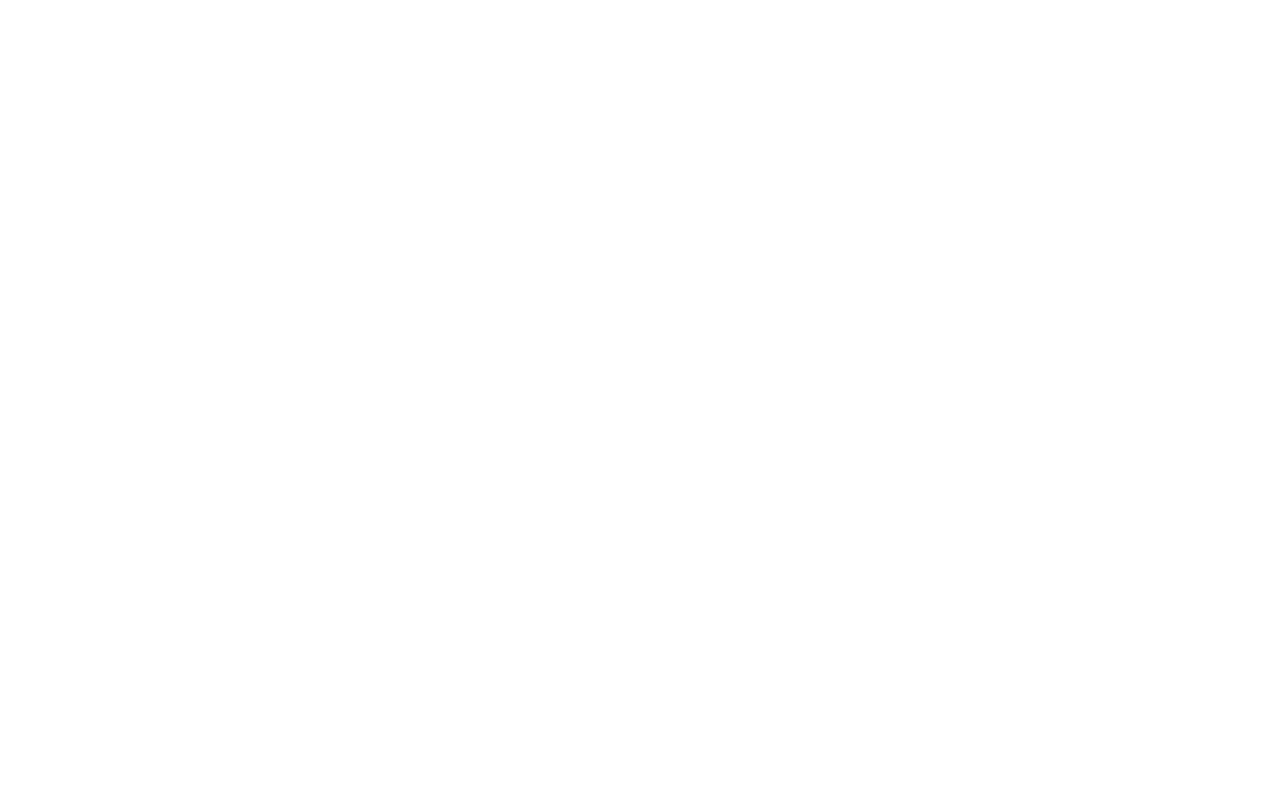
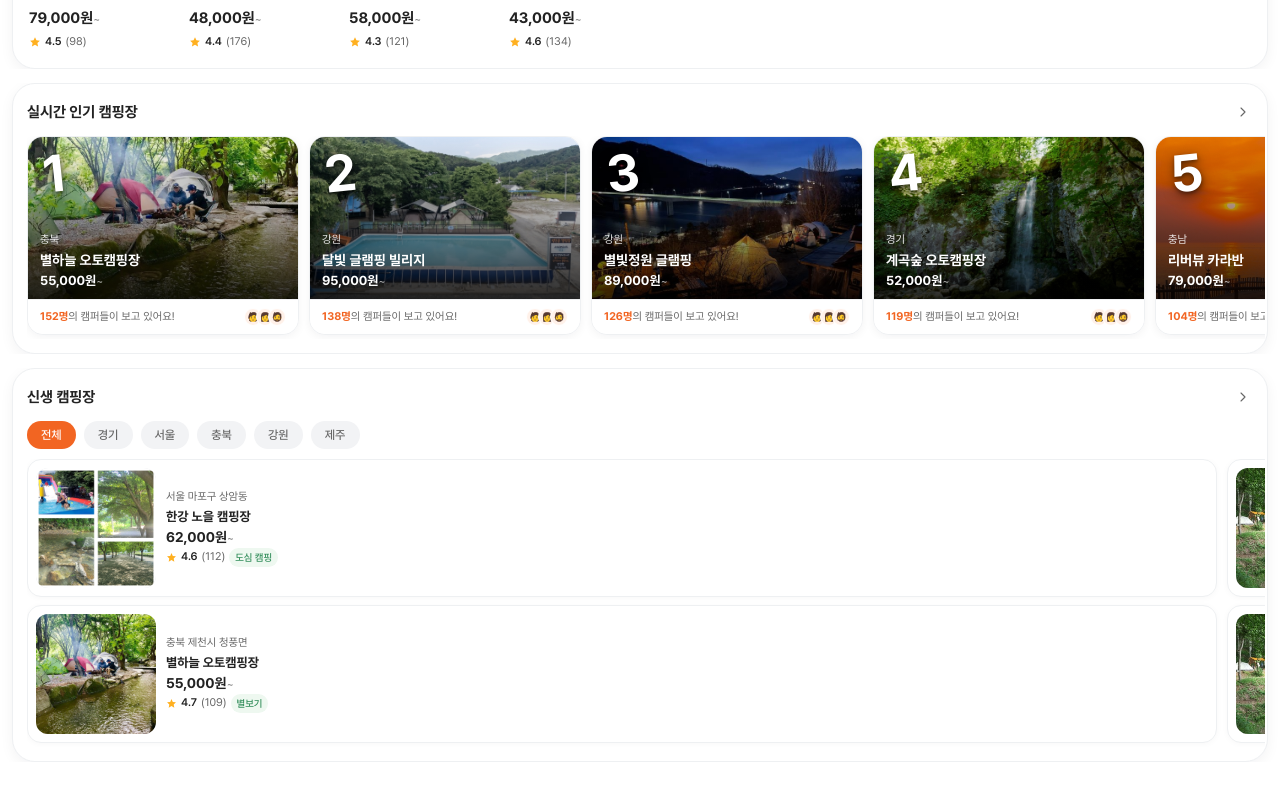
Before and after one commit to EunHaOh/thankqcamping-redesign, a React (Vite) app in the folder thankyou-camping/: page / in a window 1280 px wide. Shown: the part 924-1724 px from the top of the page. Built offline with nearby package versions, Linux system fonts and the light colour scheme.

Commit message:
Fix home banner and sections UI

```diff
--- /dev/null
+++ b/thankyou-camping/src/components/HomeNewCampBundleScroll.tsx
@@ -0,0 +1,16 @@
+import type { ReactNode } from 'react';
+
+interface HomeNewCampBundleScrollProps {
+  children: ReactNode;
+}
+
+/** 신생 캠핑장 전용 — 카드 2개 묶음 가로 스크롤 + 다음 묶음 peek */
+export function HomeNewCampBundleScroll({ children }: HomeNewCampBundleScrollProps) {
+  return (
+    <div className="-mr-3 w-[calc(100%+12px)] overflow-x-hidden">
+      <div className="flex snap-x snap-proximity gap-2.5 overflow-x-auto overscroll-x-contain pl-0 pr-3 pb-1 [-ms-overflow-style:none] [-webkit-overflow-scrolling:touch] [scrollbar-width:none] [touch-action:pan-x_pan-y] [&::-webkit-scrollbar]:hidden">
+        {children}
+      </div>
+    </div>
+  );
+}
--- a/thankyou-camping/src/components/HomeNewCampCard.tsx
+++ b/thankyou-camping/src/components/HomeNewCampCard.tsx
@@ -12,7 +12,7 @@ interface HomeNewCampCardProps {
   cardIndex: number;
 }
 
-const THUMB_SIZE = 110;
+const THUMB_SIZE = 120;
 
 function StarMini() {
   return (
@@ -55,7 +55,7 @@ export const HomeNewCampCard = memo(function HomeNewCampCard({
       ariaLabel={`${campground.name} 상세 보기`}
       className="campground-card box-border flex w-full max-w-full min-w-0 cursor-pointer items-center gap-2.5 overflow-hidden rounded-[14px] border border-[#EEF0F2] bg-white p-2 text-left shadow-[0_1px_6px_rgba(15,23,42,0.03)]"
     >
-      <div className="h-[110px] w-[110px] shrink-0 overflow-hidden rounded-[12px] bg-[#E5E7EB]">
+      <div className="h-[120px] w-[120px] shrink-0 overflow-hidden rounded-[12px] bg-[#E5E7EB]">
         <CoverImage
           sources={[thumbnail]}
           fallback={IMAGE_FALLBACK}
@@ -66,7 +66,7 @@ export const HomeNewCampCard = memo(function HomeNewCampCard({
         />
       </div>
       <div className="min-w-0 flex-1 overflow-hidden">
-        <p className="line-clamp-1 text-[11px] text-ink-muted">{campground.region}</p>
+        <p className="line-clamp-1 text-[11px] text-ink-muted">{campground.location}</p>
         <p className="mt-0.5 line-clamp-1 text-[13px] font-bold leading-snug text-ink">
           {campground.name}
         </p>
--- a/thankyou-camping/src/components/HomePopularCampCard.tsx
+++ b/thankyou-camping/src/components/HomePopularCampCard.tsx
@@ -58,8 +58,11 @@ export const HomePopularCampCard = memo(function HomePopularCampCard({
         />
         <div className="pointer-events-none absolute inset-0 bg-gradient-to-t from-black/80 via-black/30 to-transparent" />
         <div
-          className="pointer-events-none absolute left-3.5 top-3 text-[34px] font-black leading-none text-white"
-          style={{ textShadow: '0 2px 10px rgba(0, 0, 0, 0.55), 0 1px 3px rgba(0, 0, 0, 0.35)' }}
+          className="pointer-events-none absolute left-3 top-3 origin-top-left text-[52px] font-black leading-none text-white"
+          style={{
+            textShadow: '0 4px 12px rgba(0, 0, 0, 0.55), 0 2px 4px rgba(0, 0, 0, 0.4)',
+            transform: 'rotate(-6deg)',
+          }}
           aria-hidden="true"
         >
           {rank}
--- a/thankyou-camping/src/data/homeData.ts
+++ b/thankyou-camping/src/data/homeData.ts
@@ -86,6 +86,21 @@ export const NEW_CAMP_REGIONS = ['전체', '경기', '서울', '충북', '강원
 
 export type NewCampRegion = (typeof NEW_CAMP_REGIONS)[number];
 
+const HOME_NEW_CAMP_FALLBACK_POOL = [
+  'camp-10',
+  'camp-8',
+  'camp-7',
+  'camp-18',
+  'camp-9',
+  'camp-14',
+  'camp-11',
+  'camp-12',
+  'camp-15',
+  'camp-16',
+  'camp-17',
+  'camp-19',
+] as const;
+
 const HOME_NEW_CAMP_BY_REGION: Record<NewCampRegion, string[]> = {
   전체: ['camp-10', 'camp-8', 'camp-7', 'camp-18', 'camp-9', 'camp-14'],
   경기: ['camp-1', 'camp-4', 'camp-5', 'camp-7'],
@@ -96,7 +111,20 @@ const HOME_NEW_CAMP_BY_REGION: Record<NewCampRegion, string[]> = {
 };
 
 export function getHomeNewCampsForRegion(region: NewCampRegion): string[] {
-  return HOME_NEW_CAMP_BY_REGION[region];
+  const regionIds = [...HOME_NEW_CAMP_BY_REGION[region]];
+  const result = [...regionIds];
+
+  for (const id of HOME_NEW_CAMP_FALLBACK_POOL) {
+    if (result.length >= 6) break;
+    if (!result.includes(id)) result.push(id);
+  }
+
+  if (result.length % 2 !== 0) {
+    const extra = HOME_NEW_CAMP_FALLBACK_POOL.find((id) => !result.includes(id));
+    if (extra) result.push(extra);
+  }
+
+  return result.slice(0, 6);
 }
 
 export const HOME_NEW_CAMPS = HOME_NEW_CAMP_BY_REGION.전체;
--- a/thankyou-camping/src/pages/HomePage.tsx
+++ b/thankyou-camping/src/pages/HomePage.tsx
@@ -5,6 +5,7 @@ import { HomeCategoryRow } from '../components/HomeCategoryRow';
 import { HomeCompactCampCard } from '../components/HomeCompactCampCard';
 import { HomeHeroBannerCarousel } from '../components/HomeHeroBannerCarousel';
 import { HomeHorizontalScroll } from '../components/HomeHorizontalScroll';
+import { HomeNewCampBundleScroll } from '../components/HomeNewCampBundleScroll';
 import { HomeNewCampCard } from '../components/HomeNewCampCard';
 import { HomePopularCampCard } from '../components/HomePopularCampCard';
 import { HomePopularCampScroll } from '../components/HomePopularCampScroll';
@@ -28,6 +29,14 @@ import { TEST_VERSION, trackEvent } from '../lib/analytics';
 
 /** 홈 맞춤/예약가능 섹션 시각 통일용 대표 캠핑 이미지 */
 const HOME_FEATURE_IMAGE = getCampMainImage('camp-1');
+
+function chunkNewCampPairs(campIds: string[]): string[][] {
+  const pairs: string[][] = [];
+  for (let i = 0; i < campIds.length; i += 2) {
+    pairs.push(campIds.slice(i, i + 2));
+  }
+  return pairs;
+}
 
 function HomeSectionCard({ title, children }: { title: string; children: ReactNode }) {
   return (
@@ -79,6 +88,11 @@ export function HomePage() {
   const filteredNewCamps = useMemo(
     () => getHomeNewCampsForRegion(newCampRegion),
     [newCampRegion],
+  );
+
+  const newCampBundles = useMemo(
+    () => chunkNewCampPairs(filteredNewCamps),
+    [filteredNewCamps],
   );
 
   const handleNewCampRegion = (region: NewCampRegion) => {
@@ -146,7 +160,7 @@ export function HomePage() {
         </HomeSectionCard>
 
         <section className="home-performance-section px-3">
-          <div className="overflow-x-hidden rounded-[23px] border border-[#EEF0F2] bg-white p-[14px] shadow-section">
+          <div className="rounded-[23px] border border-[#EEF0F2] bg-white p-[14px] shadow-section">
             <HomeSectionHeader title="신생 캠핑장" />
             <div className="scrollbar-hide mb-2.5 overflow-x-auto overscroll-x-contain">
               <div className="flex gap-2">
@@ -160,11 +174,22 @@ export function HomePage() {
                 ))}
               </div>
             </div>
-            <div className="flex flex-col gap-1.5 overflow-x-hidden">
-              {filteredNewCamps.map((id, index) => (
-                <HomeNewCampCard key={id} campgroundId={id} cardIndex={index} />
+            <HomeNewCampBundleScroll>
+              {newCampBundles.map((pair, bundleIndex) => (
+                <div
+                  key={pair.join('-')}
+                  className="flex w-[calc(100%-36px)] shrink-0 snap-start flex-col gap-2"
+                >
+                  {pair.map((id, index) => (
+                    <HomeNewCampCard
+                      key={id}
+                      campgroundId={id}
+                      cardIndex={bundleIndex * 2 + index}
+                    />
+                  ))}
+                </div>
               ))}
-            </div>
+            </HomeNewCampBundleScroll>
           </div>
         </section>
 
```
Also changed, not shown: thankyou-camping/src/components/HomeHeroBannerCarousel.tsx (+27 -76 lines).
